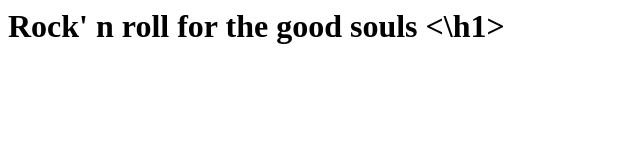
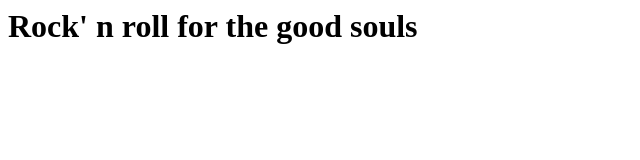
Before and after one commit to werneruitruien/eerste-rock-n-roll-2night, a plain HTML site: page index.html in a window 1280 px wide. Shown: the whole page, without its empty margins (0-640 px from the left). Drawn offline with Linux system fonts and the light colour scheme.

Commit message:
Update index.html

```diff
--- a/index.html
+++ b/index.html
@@ -1 +1 @@
-<h1> Rock' n roll for the good souls  <\h1>
+<h1> Rock' n roll for the good souls  </h1>
```
